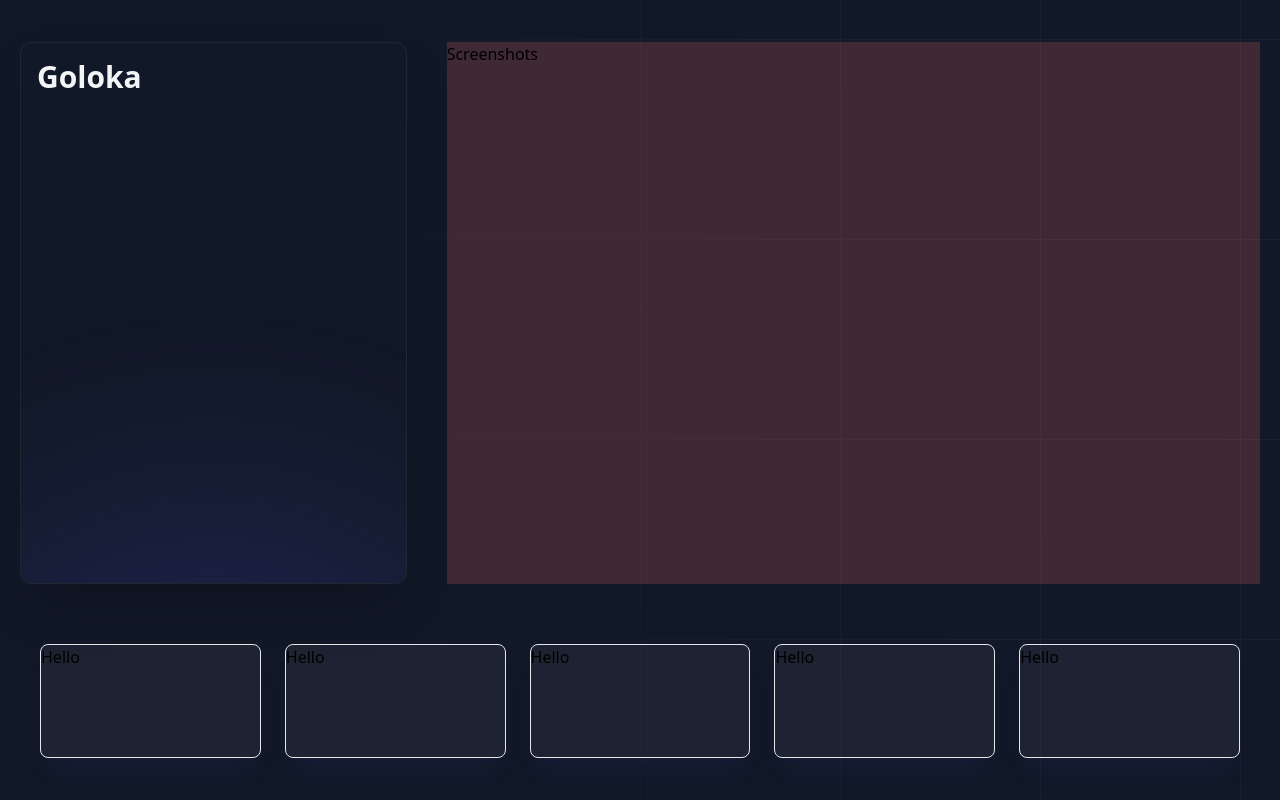
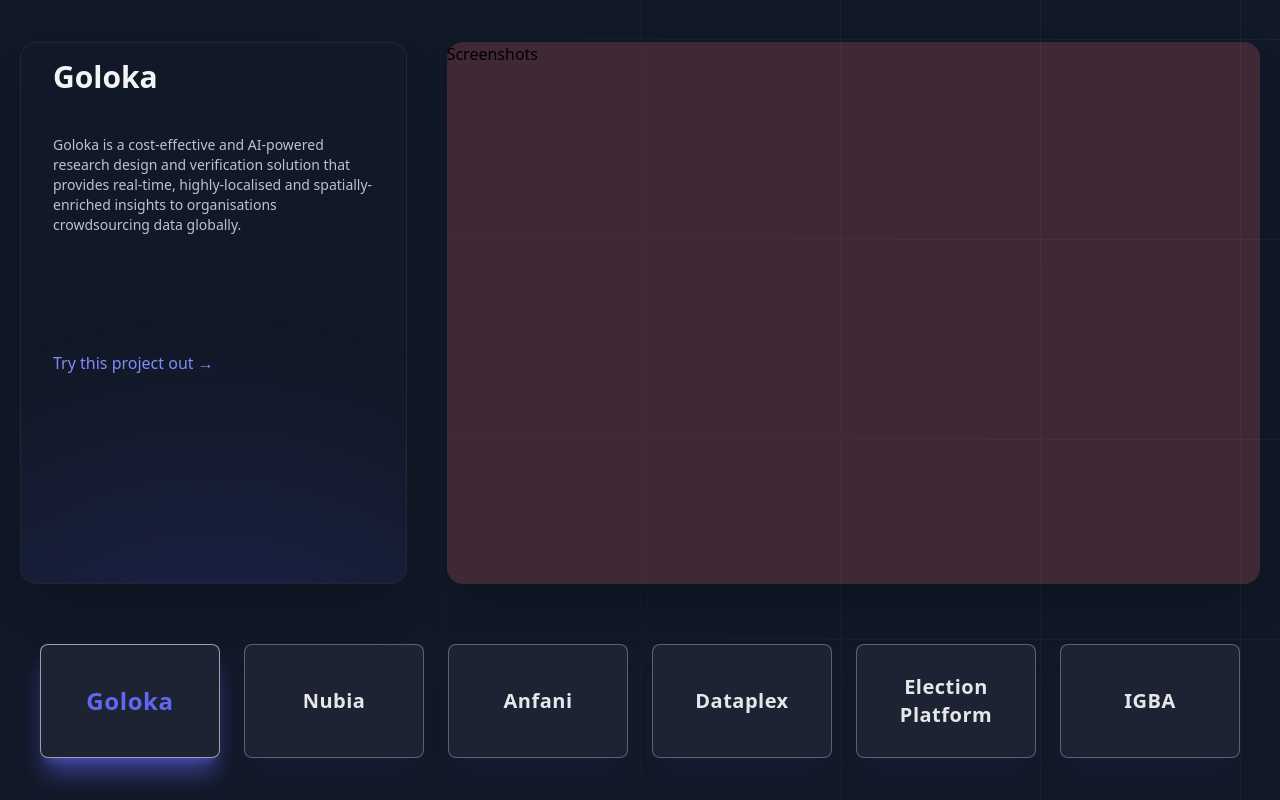
Before and after one commit to Dataphyte/uk-landing, a Next.js app: page / in a window 1280 px wide. Shown: the part 3760-4560 px from the top of the page. Built offline with nearby package versions, Linux system fonts and the light colour scheme.

Commit message:
chore: made progress on the project view

```diff
--- a/src/components/projects.jsx
+++ b/src/components/projects.jsx
@@ -1,15 +1,36 @@
+'use client';
+
 import React from 'react';
+import Link from 'next/link';
+import { useState } from 'react';
+import classes from '@/utils/classes';
 
 const Projects = () => {
+  const [selectedProject, setSelectedProject] = useState(projectList[0]);
+
   return (
     <section className='w-full h-auto flex flex-col gap-10 items-center'>
       <h2 className='mx-auto max-w-2xl text-4xl font-bold tracking-tight text-white'>
         Our Projects
       </h2>
-      <div className='w-full max-w-7xl min-h-[800px] h-[100vh] gap-10 px-5 mx-auto py-8 grid grid-cols-6 grid-rows-4 justify-items-center'>
+      <div className='w-full max-w-7xl min-h-[800px] h-[90vh] gap-10 px-5 mx-auto py-8 grid grid-cols-6 grid-rows-4 justify-items-center'>
         {/* -- details card */}
-        <div className=' col-span-2 row-span-3 w-full relative isolate overflow-hidden bg-gray-900 rounded-xl shadow-2xl border border-gray-400/10 p-4'>
-          <h3 className='text-3xl font-bold text-gray-100'>Goloka</h3>
+        <div className=' col-span-2 row-span-3 w-full relative isolate overflow-hidden bg-gray-900 rounded-2xl shadow-2xl border border-gray-400/10 py-4 px-8 flex flex-col gap-10'>
+          {/* -- title */}
+          <h3 className='text-3xl font-bold text-gray-100'>
+            {selectedProject.name}
+          </h3>
+          <p className='text-gray-300/90 text-sm h-44 w-full overflow-hidden text-ellipsis'>
+            {selectedProject.desc}
+          </p>
+
+          <Link
+            href={selectedProject.url}
+            target='_blank'
+            className='text-indigo-400 hover:text-indigo-300 transition-all duration-300 ease-out'
+          >
+            Try this project out &rarr;
+          </Link>
           <svg
             xmlns='http://www.w3.org/2000/svg'
             viewBox='0 0 1024 1024'
@@ -32,17 +53,23 @@ const Projects = () => {
           </svg>
         </div>
         {/* -- screenshots */}
-        <div className='bg-red-400/20 col-span-4 row-span-3 w-full'>
+        <div className='bg-red-400/20 col-span-4 row-span-3 w-full shadow-2xl rounded-2xl'>
           Screenshots
         </div>
         {/* -- selector */}
-        <div className='col-span-6 row-span-1 w-full flex items-center justify-evenly p-5 gap-6'>
+        <div className=' hidden md:col-span-6 row-span-1 w-full md:flex items-center justify-evenly p-5 gap-6'>
           {projectList.map((project, idx) => (
             <div
               key={idx}
-              className='w-full h-full border rounded-lg shadow-xl shadow-indigo-500/5 hover:shadow-2xl hover:-translate-y-2 transition-all ease-out duration-300 bg-white/5 cursor-pointer'
+              className={classes(
+                'w-full h-full border rounded-lg shadow-xl shadow-indigo-500/5 hover:shadow-2xl hover:shadow-indigo-500/50 hover:-translate-y-2 transition-all ease-out duration-300 bg-white/5 cursor-pointer flex items-center justify-center p-2 text-center',
+                selectedProject.name === project.name
+                  ? 'text-indigo-500 text-2xl border-gray-100/60 shadow-indigo-500/50'
+                  : 'text-gray-200 text-xl border-gray-100/30'
+              )}
+              onClick={() => setSelectedProject(project)}
             >
-              Hello
+              <p className=' font-bold tracking-wide'>{project.name}</p>
             </div>
           ))}
         </div>
@@ -56,7 +83,7 @@ export default Projects;
 const projectList = [
   {
     name: 'Goloka',
-    url: 'https://goloka.i0',
+    url: 'https://goloka.io',
     desc: 'Goloka is a cost-effective and AI-powered research design and verification solution that provides real-time, highly-localised and spatially-enriched insights to organisations crowdsourcing data globally.',
     images: [],
   },
@@ -69,7 +96,7 @@ const projectList = [
   {
     name: 'Anfani',
     url: 'https://anfani.org',
-    desc: ' is a powerful beneficial ownership transparency platform that connects the invisible dots between public procurement and private sector contractors in Nigeria. Journalists and other civic actors can make speedy and personalised search & discovery experiences that are powered by AI.Dataphyte Africa: Building on the vision of Dataphyte in Nigeria, Dataphyte Africa is a unique media platform providing a fresh perspective on Africa rooted in facts and data. We offer personalised news articles that cater to the interests of our target audience, making it easier for them to stay informed about their countries of origin. By bridging the gap between Africa and the diaspora community, we aim to empower individuals and communities to make informed decisions and drive positive change in Africa.',
+    desc: 'is a powerful beneficial ownership transparency platform that connects the invisible dots between public procurement and private sector contractors in Nigeria. Journalists and other civic actors can make speedy and personalised search & discovery experiences that are powered by AI.Dataphyte Africa: Building on the vision of Dataphyte in Nigeria, Dataphyte Africa is a unique media platform providing a fresh perspective on Africa rooted in facts and data. We offer personalised news articles that cater to the interests of our target audience, making it easier for them to stay informed about their countries of origin. By bridging the gap between Africa and the diaspora community, we aim to empower individuals and communities to make informed decisions and drive positive change in Africa.',
     images: [],
   },
   {
@@ -80,8 +107,14 @@ const projectList = [
   },
   {
     name: 'Election Platform',
-    url: '',
-    desc: '',
+    url: 'https://elections.dataphyte.com/',
+    desc: 'Portal is the largest repository of election data in Nigeria. From incidence tracking to results across all 774 local governments, DEP is a one-stop shop for elections data from national elections to elections at the subnational level from the governorship to state houses of assemblies. Need data on political players and the elections they won and lost? The port provides a map linking political history to present-day players.',
+    images: [],
+  },
+  {
+    name: 'IGBA',
+    url: 'https://elections.dataphyte.com/',
+    desc: 'IGBA is a location intelligence platform that transforms hyperlocal data into geospatial intelligence and analysis that help SMEs and development sectors drive strategy, product launch and programs evaluations.',
     images: [],
   },
 ];
--- /dev/null
+++ b/src/utils/classes.js
@@ -0,0 +1,5 @@
+const classes = (...args) => {
+  return args.filter(Boolean).join(' ');
+};
+
+export default classes;
```
